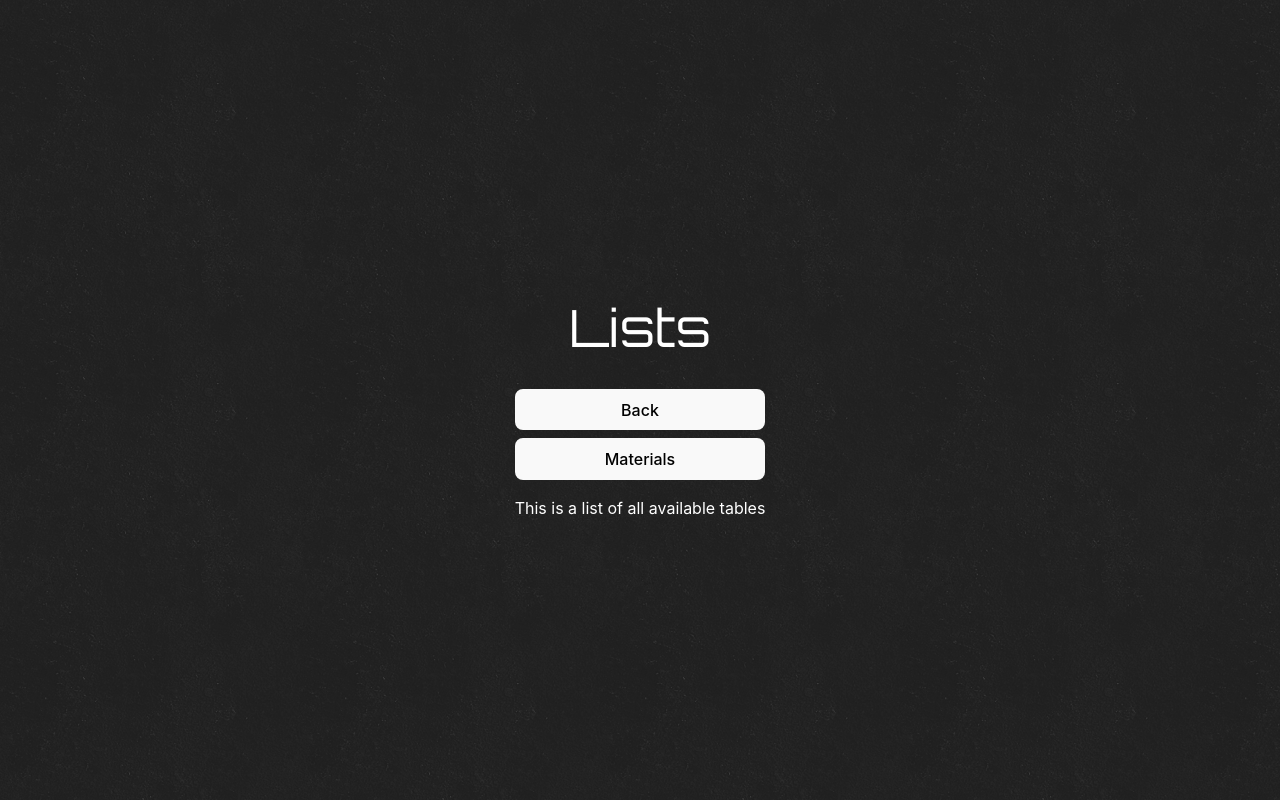
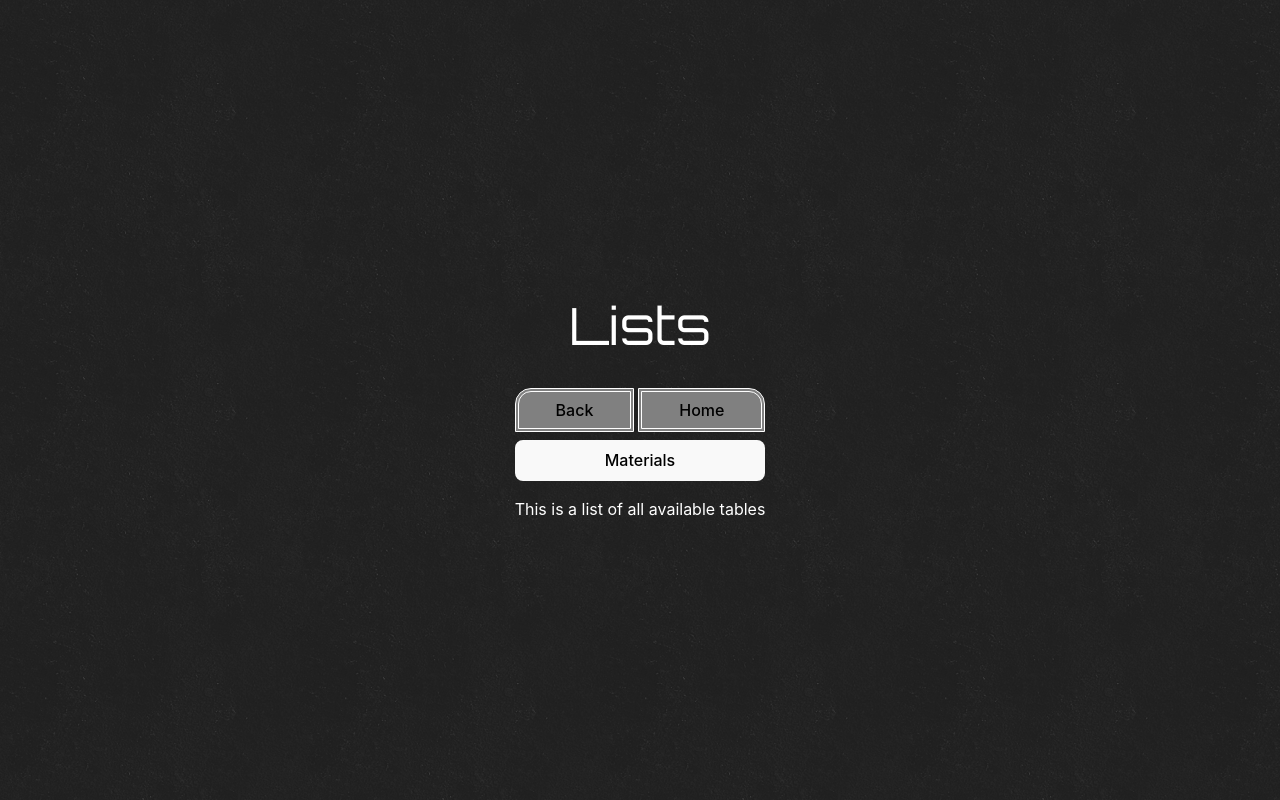
Before and after one commit to ChrisRothove/gol-tools, a React (Vite) app: page /lists in a window 1280 px wide. Built offline with nearby package versions, Linux system fonts and the light colour scheme.

Commit message:
added better consistency with back buttons

```diff
--- a/src/features/BasePage.jsx
+++ b/src/features/BasePage.jsx
@@ -11,7 +11,16 @@ export function BasePage({
     <>
       <h1 className="page-title">{title}</h1>
       <div className="content-horizontal">
-        {backButton && <button onClick={() => navigate(-1)}>Back</button>}
+        {backButton && (
+          <div className="random-item-button-block">
+            <button className="left-button" onClick={() => navigate(-1)}>
+              Back
+            </button>
+            <button className="right-button" onClick={() => navigate("/")}>
+              Home
+            </button>
+          </div>
+        )}
         {buttonList.map((btn) => {
           return (
             <button key={btn.label} onClick={btn.onClickFn}>
```
